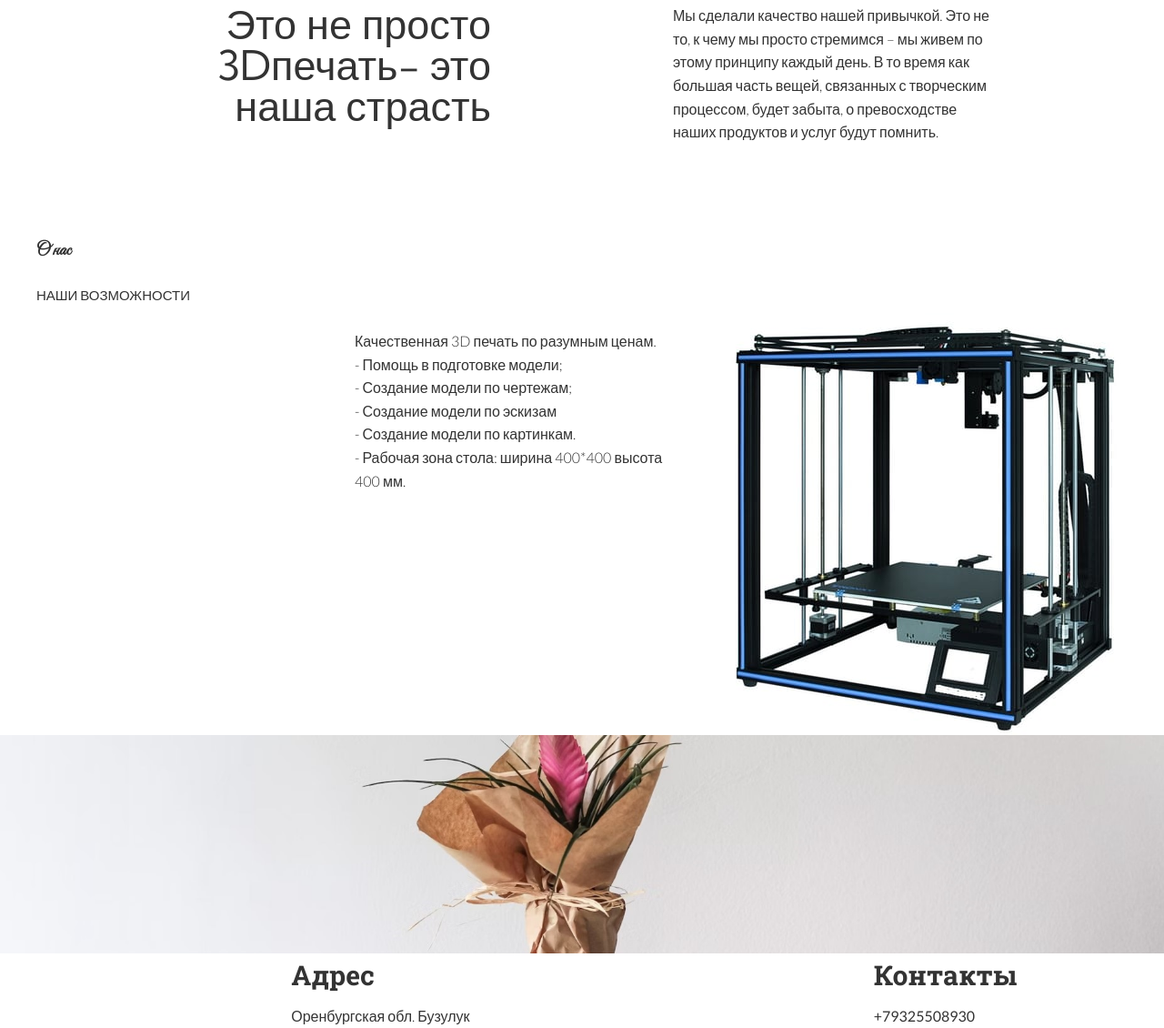
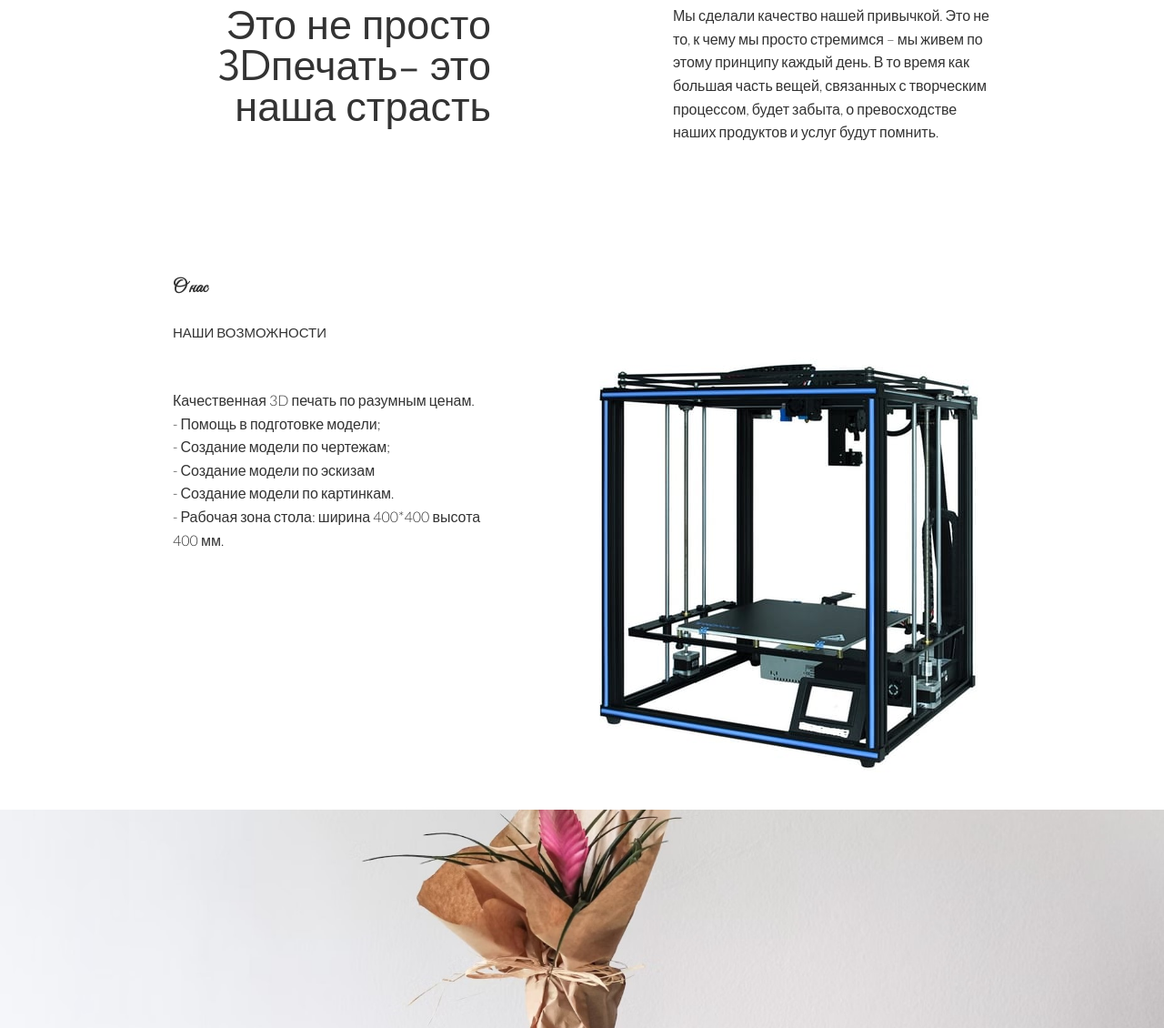
Before and after one commit to Maksimko56/test, a Flask app: page / in a window 1280 px wide. Shown: the part 950-2080 px from the top of the page at 91% size. Run offline with Flask 3, Linux system fonts and the light colour scheme.

Commit message:
restart about

```diff
--- a/static/css/css.css
+++ b/static/css/css.css
@@ -271,6 +271,21 @@ background-color: coral;
 	float:right;
 }
 
+
+.content_about{
+ 	display: flex;
+ 	flex-direction: column;
+ 	justify-content: center;
+ 	width: 100%;
+ 	height: 80vh;
+ 	max-width: 900px;
+ 	margin: 0 auto;
+ 	text-align: center;
+
+ }
+
+
+
 .h1_about{
 	display: flex;
 	margin-top: 80px;
```
